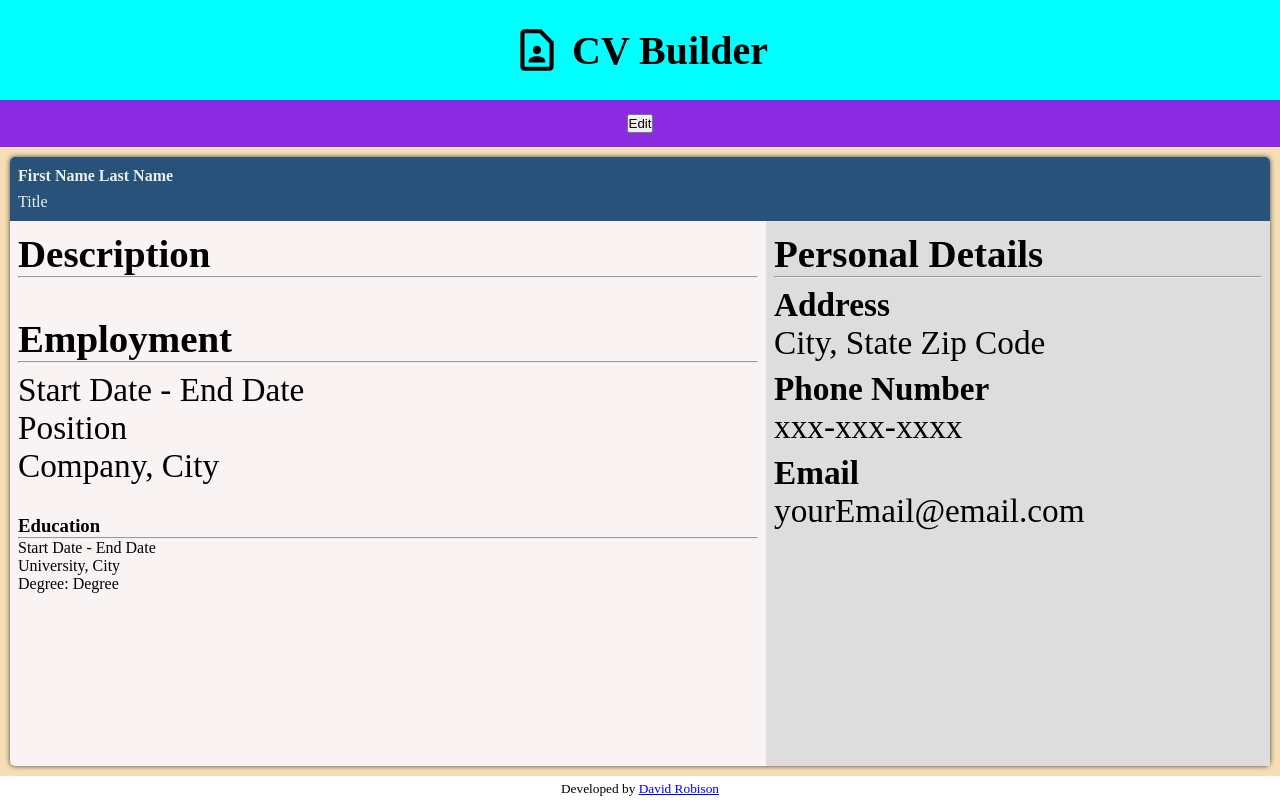
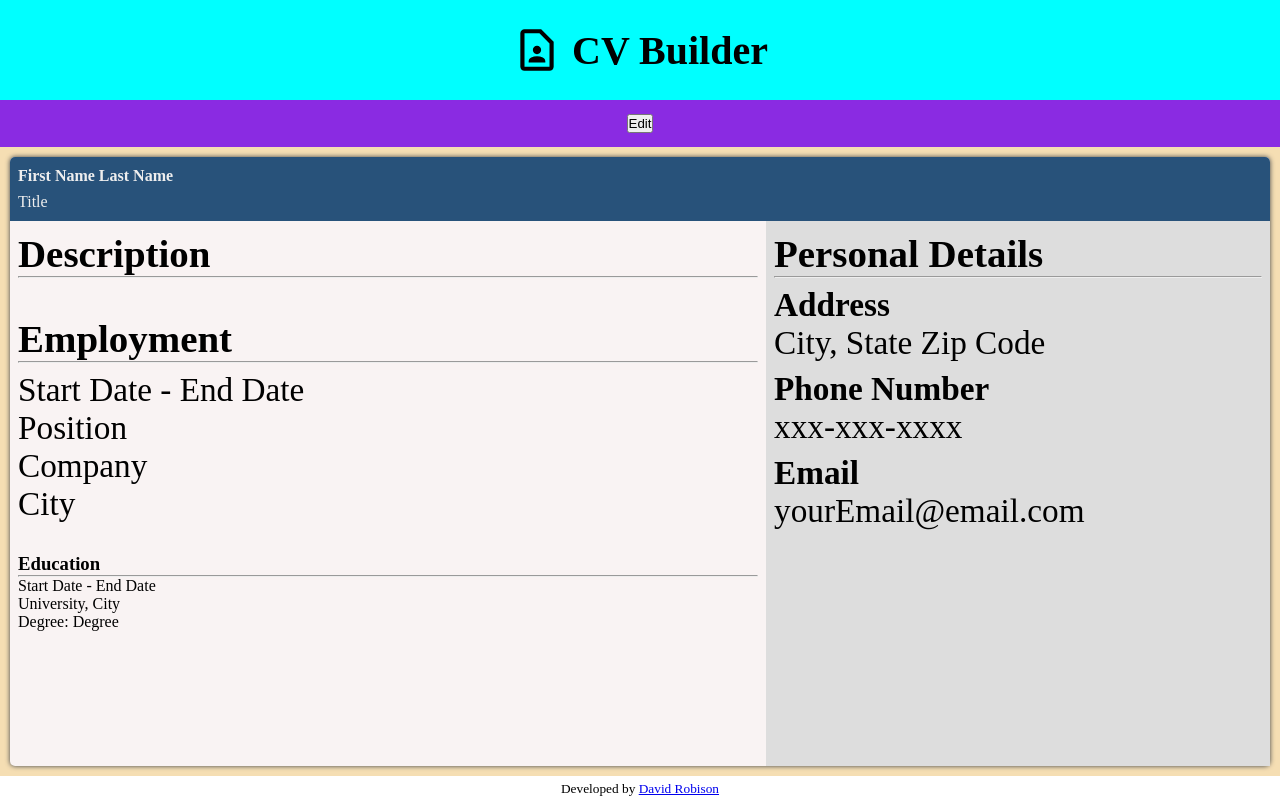
Before and after one commit to robisonwebdev/CV-Application, a React (Create React App) app: page / in a window 1280 px wide. Both pictures are taken after a click on the button "Preview". Built offline with nearby package versions, Linux system fonts and the light colour scheme.

Commit message:
Split company and employmentCity into their own p tags.

```diff
--- a/src/components/Main/Preview/PreviewEmployment.js
+++ b/src/components/Main/Preview/PreviewEmployment.js
@@ -24,7 +24,8 @@ const PreviewEmployment = () => {
                 </div>
                 <div>
                     <p>{displayInformation(position) ? position : 'Position'}</p>
-                    <p>{`${displayInformation(company) ? company : 'Company'}, ${displayInformation(employmentCity) ? employmentCity : 'City'}`}</p>
+                    <p>{displayInformation(company) ? company : 'Company'}</p>
+                    <p>{displayInformation(employmentCity) ? employmentCity : 'City'}</p>
                 </div>
             </div>
         </section>
```
